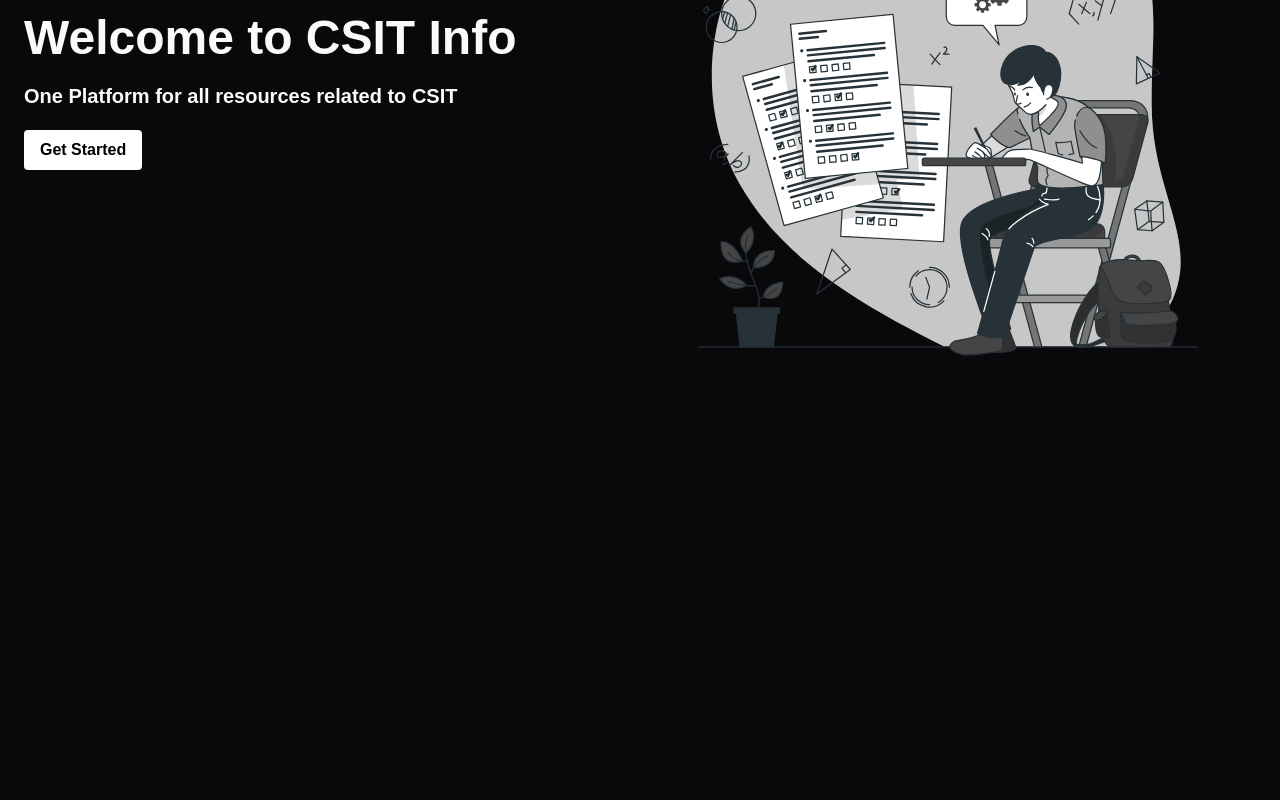
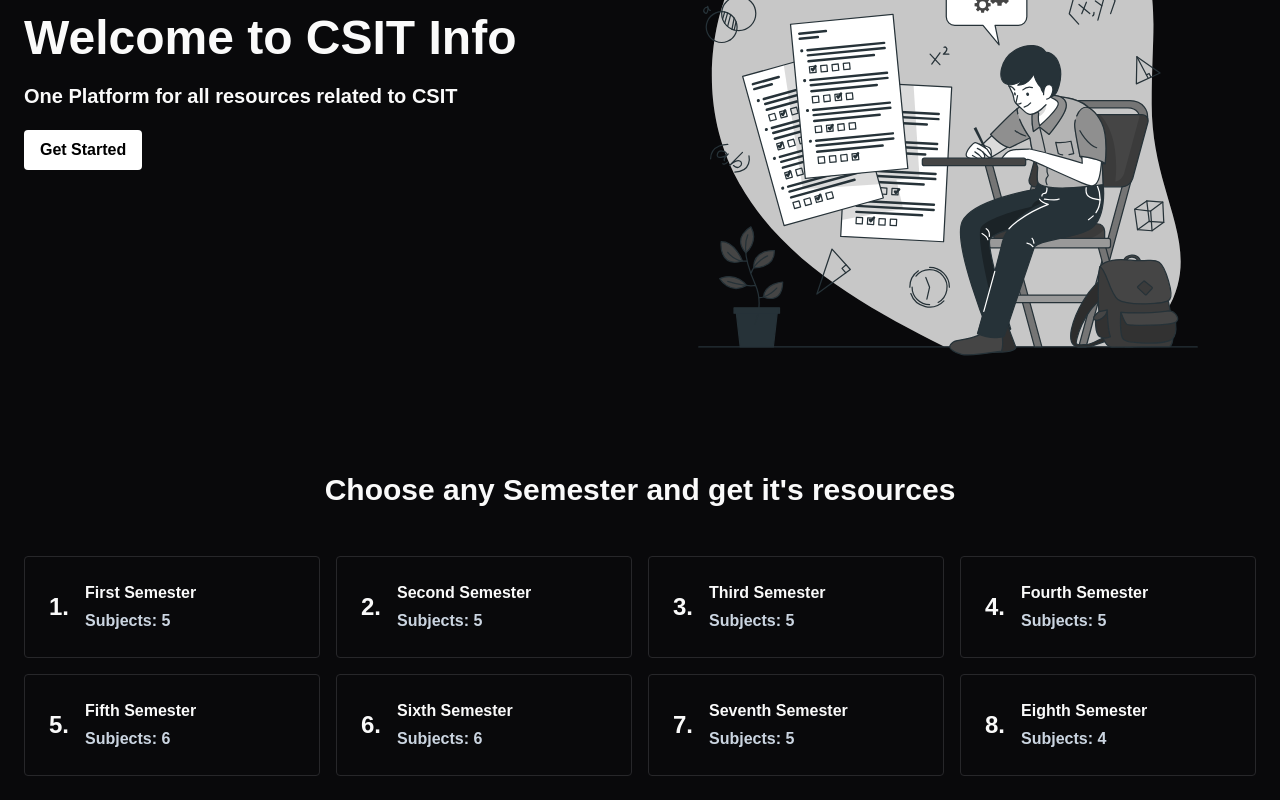
Before and after one commit to Pasang24/learn-csit, a Next.js app: page / in a window 1280 px wide. Shown: the part 324-1124 px from the top of the page. Before the commit the page ends 800 px from the top, so only its background shows below. Built offline with nearby package versions, Linux system fonts and the light colour scheme.

Commit message:
Added semesterData in home page and some code fixing

```diff
--- a/src/app/page.js
+++ b/src/app/page.js
@@ -1,6 +1,8 @@
 import Study from "@/components/illustration/Study";
 import Container from "@/components/custom/Container";
 import Link from "next/link";
+
+import semData from "@/data/semData";
 
 export default function Home() {
   return (
@@ -24,6 +26,31 @@ export default function Home() {
           </div>
         </Container>
       </header>
+      <section className="flex justify-center mt-6">
+        <Container>
+          <h2 className="font-bold text-3xl text-center mb-12">
+            Choose any Semester and get it's resources
+          </h2>
+          <div className="grid gap-4 sm:grid-cols-2 lg:grid-cols-4">
+            {semData.map(({ name, href, subjects }, index) => (
+              <Link
+                href={href}
+                className="flex items-center gap-4 border border-accent rounded p-6 hover:bg-accent"
+                style={{ transition: "0.3s all ease" }}
+                key={index}
+              >
+                <span className="font-semibold text-2xl">{index + 1}.</span>
+                <div className="flex flex-col gap-1">
+                  <span className="font-semibold text-base">{name}</span>
+                  <span className="font-semibold text-slate-300">
+                    Subjects: {subjects}
+                  </span>
+                </div>
+              </Link>
+            ))}
+          </div>
+        </Container>
+      </section>
     </div>
   );
 }
--- a/src/components/custom/NavMenu.js
+++ b/src/components/custom/NavMenu.js
@@ -9,16 +9,7 @@ import {
 } from "@/components/ui/navigation-menu";
 import { navigationMenuTriggerStyle } from "@/components/ui/navigation-menu";
 
-const semesterDetails = [
-  { name: "First Semester", href: "/firstsem" },
-  { name: "Second Semester", href: "/secondtsem" },
-  { name: "Third Semester", href: "/thirdsem" },
-  { name: "Fourth Semester", href: "/fourthsem" },
-  { name: "Fifth Semester", href: "/fifthsem" },
-  { name: "Sixth Semester", href: "/sixthsem" },
-  { name: "Seventh Semester", href: "/seventhsem" },
-  { name: "Eighth Semester", href: "/eighthsem" },
-];
+import semData from "@/data/semData";
 
 const MenuItem = ({ title, href }) => {
   return (
@@ -40,7 +31,7 @@ function NavMenu() {
           <NavigationMenuTrigger>Semester</NavigationMenuTrigger>
           <NavigationMenuContent>
             <div className="flex flex-col gap-1 p-1">
-              {semesterDetails.map(({ name, href }, index) => (
+              {semData.map(({ name, href }, index) => (
                 <MenuItem title={name} href={href} key={index} />
               ))}
             </div>
--- a/src/components/custom/SideBar.js
+++ b/src/components/custom/SideBar.js
@@ -10,16 +10,7 @@ import {
 } from "@/components/ui/accordion";
 import Link from "next/link";
 
-const semesterDetails = [
-  { name: "First Semester", href: "/firstsem" },
-  { name: "Second Semester", href: "/secondtsem" },
-  { name: "Third Semester", href: "/thirdsem" },
-  { name: "Fourth Semester", href: "/fourthsem" },
-  { name: "Fifth Semester", href: "/fifthsem" },
-  { name: "Sixth Semester", href: "/sixthsem" },
-  { name: "Seventh Semester", href: "/seventhsem" },
-  { name: "Eighth Semester", href: "/eighthsem" },
-];
+import semData from "@/data/semData";
 
 const SideLink = ({ title, href }) => {
   return (
@@ -44,7 +35,7 @@ function SideBar() {
               </AccordionTrigger>
               <AccordionContent>
                 <ul className="flex flex-col gap-4">
-                  {semesterDetails.map(({ name, href }, index) => (
+                  {semData.map(({ name, href }, index) => (
                     <li key={index}>
                       <SideLink title={name} href={href} />
                     </li>
--- /dev/null
+++ b/src/data/semData.js
@@ -0,0 +1,12 @@
+const semData = [
+  { name: "First Semester", href: "/firstsem", subjects: 5 },
+  { name: "Second Semester", href: "/secondtsem", subjects: 5 },
+  { name: "Third Semester", href: "/thirdsem", subjects: 5 },
+  { name: "Fourth Semester", href: "/fourthsem", subjects: 5 },
+  { name: "Fifth Semester", href: "/fifthsem", subjects: 6 },
+  { name: "Sixth Semester", href: "/sixthsem", subjects: 6 },
+  { name: "Seventh Semester", href: "/seventhsem", subjects: 5 },
+  { name: "Eighth Semester", href: "/eighthsem", subjects: 4 },
+];
+
+export default semData;
```
